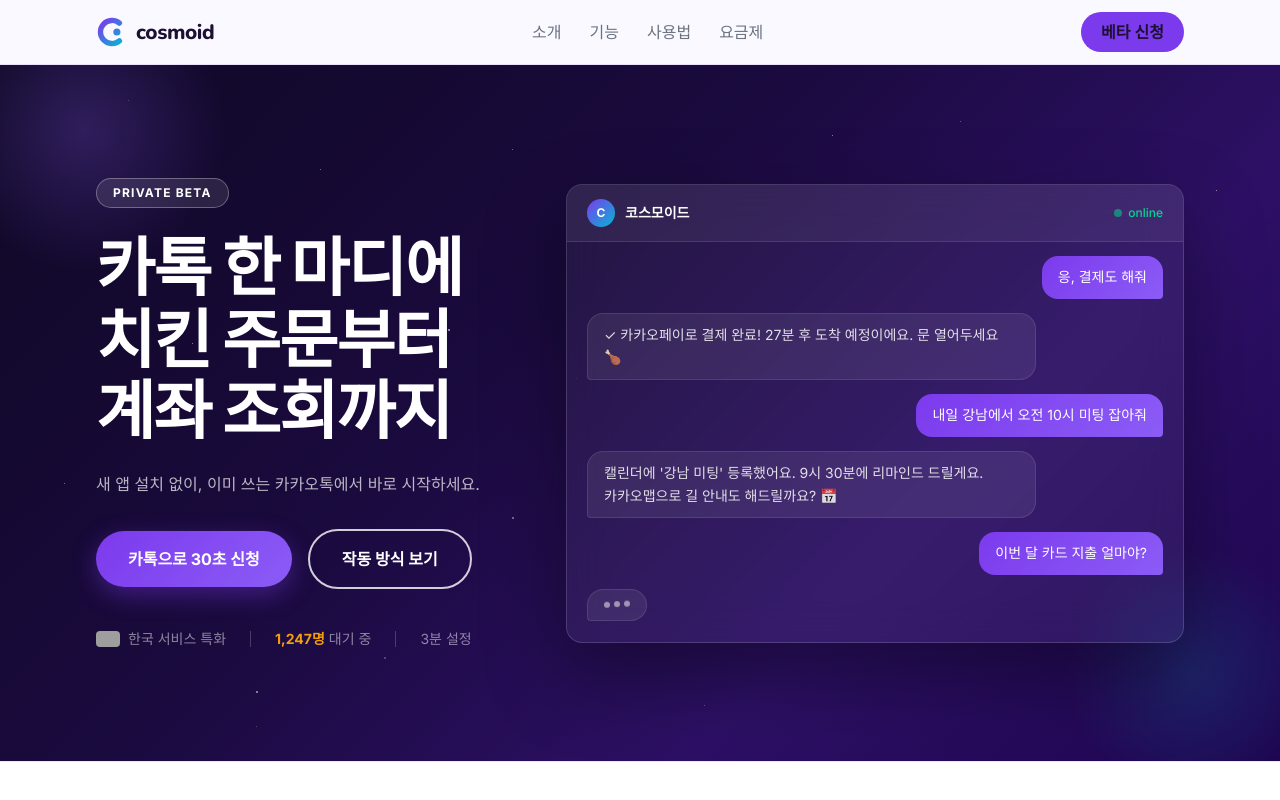
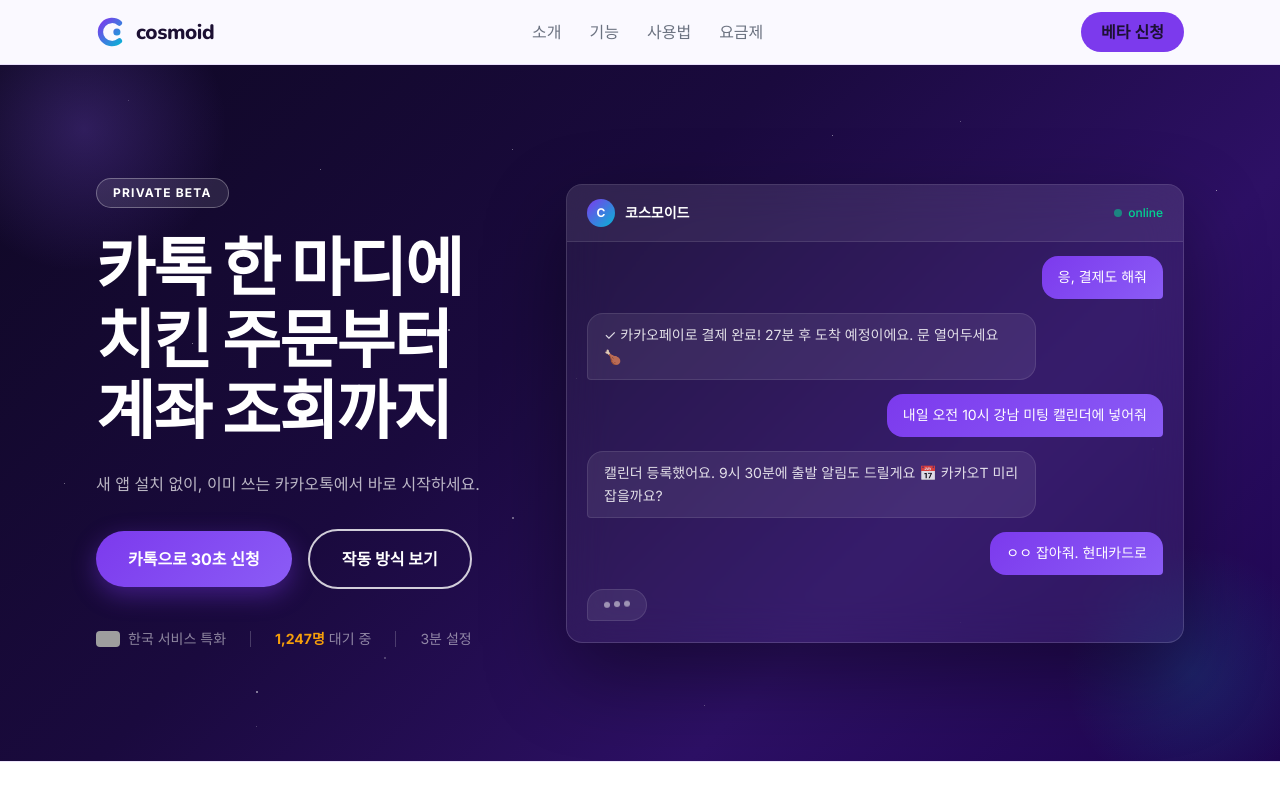
Before and after one commit to seojoonkim/cosmoid, a Next.js app: page / in a window 1280 px wide. Shown: the top 800 px of the page. Built offline with nearby package versions, Linux system fonts and the light colour scheme; grey boxes are pictures that could not be loaded.

Commit message:
feat: Hero 채팅 메시지 10개로 확장 — 치킨→미팅→택시→쇼핑 연결 시나리오

```diff
--- a/src/components/Hero.tsx
+++ b/src/components/Hero.tsx
@@ -4,13 +4,15 @@ import { motion, AnimatePresence } from "framer-motion";
 
 const messages = [
   { id: 1, from: "user", text: "치킨 시켜줘, 배달의민족으로 🍗" },
-  { id: 2, from: "ai", text: "근처 굽네치킨이 평점 4.8점이에요. 27분 도착, 18,000원 — 바로 주문할까요?" },
+  { id: 2, from: "ai", text: "근처 굽네치킨 평점 4.8점이에요. 27분 도착, 18,000원 — 바로 주문할까요?" },
   { id: 3, from: "user", text: "응, 결제도 해줘" },
   { id: 4, from: "ai", text: "✓ 카카오페이로 결제 완료! 27분 후 도착 예정이에요. 문 열어두세요 🍗" },
-  { id: 5, from: "user", text: "내일 강남에서 오전 10시 미팅 잡아줘" },
-  { id: 6, from: "ai", text: "캘린더에 '강남 미팅' 등록했어요. 9시 30분에 리마인드 드릴게요. 카카오맵으로 길 안내도 해드릴까요? 📅" },
-  { id: 7, from: "user", text: "이번 달 카드 지출 얼마야?" },
-  { id: 8, from: "ai", text: "3월 지출 총 847,200원이에요. 식비 42%, 쇼핑 28%, 교통 15% 순이에요 💳" },
+  { id: 5, from: "user", text: "내일 오전 10시 강남 미팅 캘린더에 넣어줘" },
+  { id: 6, from: "ai", text: "캘린더 등록했어요. 9시 30분에 출발 알림도 드릴게요 📅 카카오T 미리 잡을까요?" },
+  { id: 7, from: "user", text: "ㅇㅇ 잡아줘. 현대카드로" },
+  { id: 8, from: "ai", text: "✓ 카카오T 예약 완료. 9시 22분 픽업, 현대카드 결제 예정이에요 🚕" },
+  { id: 9, from: "user", text: "쿠팡에서 에어팟 최저가 찾아줘" },
+  { id: 10, from: "ai", text: "에어팟 Pro 2세대 229,000원 — 오늘 최저가예요. 로켓배송으로 내일 도착. 주문할까요? 🎧" },
 ];
 
 export default function Hero() {
```
